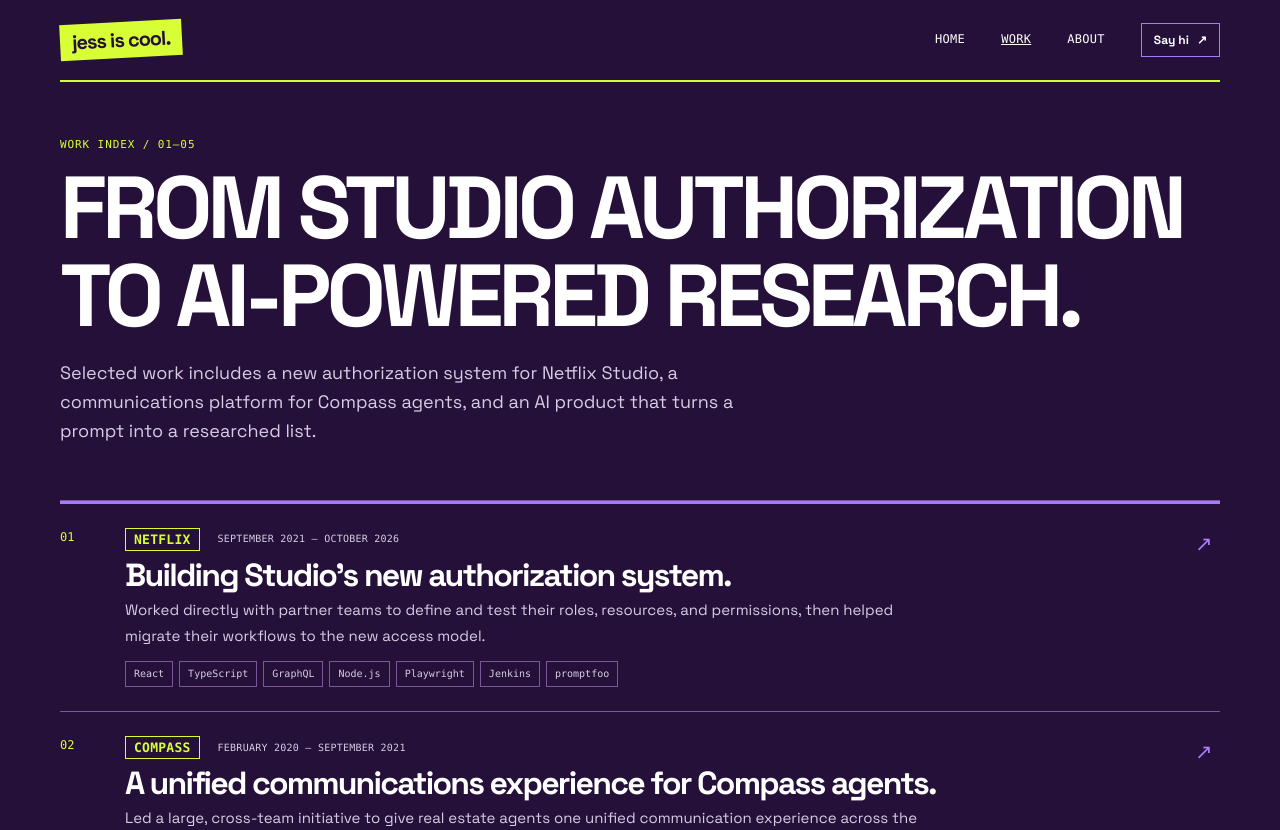
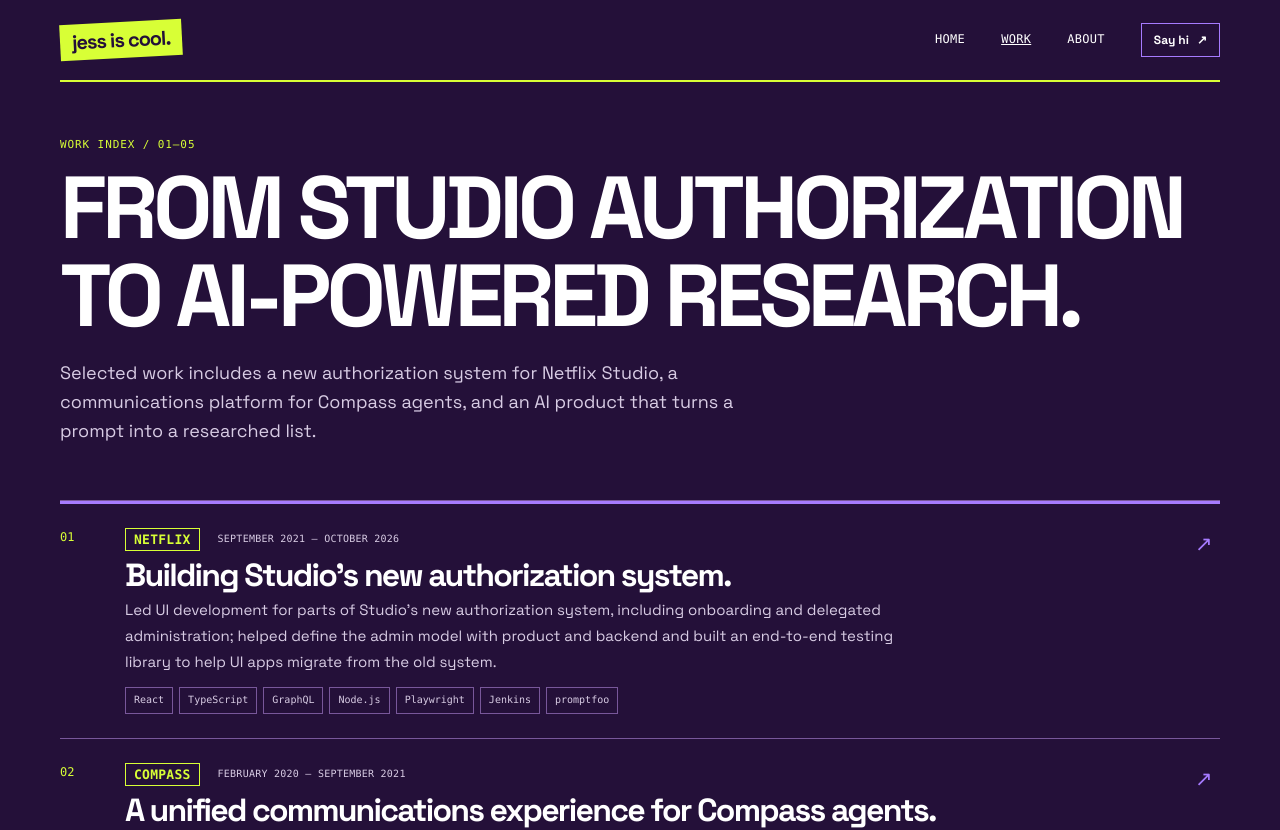
Before and after one commit to jessicarobins/portfolio, a Vue app: page /work in a window 1280 px wide. Shown: the top 830 px of the page. Built offline with nearby package versions, Linux system fonts and the light colour scheme.

Commit message:
Strengthen Netflix project summary

```diff
--- a/src/data/work.ts
+++ b/src/data/work.ts
@@ -28,7 +28,7 @@ export const work: WorkStory[] = [
     kind: 'Internal platform · Product engineering',
     title: 'Building Studio’s new authorization system.',
     summary:
-      'Worked directly with partner teams to define and test their roles, resources, and permissions, then helped migrate their workflows to the new access model.',
+      'Led UI development for parts of Studio’s new authorization system, including onboarding and delegated administration; helped define the admin model with product and backend and built an end-to-end testing library to help UI apps migrate from the old system.',
     stack: ['React', 'TypeScript', 'GraphQL', 'Node.js', 'Playwright', 'Jenkins', 'promptfoo'],
     sections: [
       {
```
Also changed, not shown: 1 other file (tests, documents, lock files or other folders).
